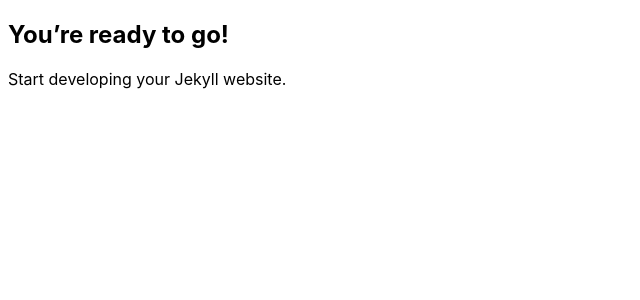
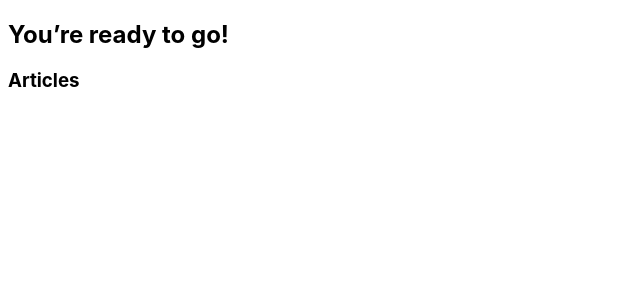
Before and after one commit to jdegbau/jdegbau.github.io, a Jekyll site: the page built from index.md, in a window 1280 px wide. Shown: the top 300 px of the page, without its empty margins (0-640 px from the left). Built offline with Jekyll 4.4.1, drawn with Linux system fonts in a browser that asks for light colours.

Commit message:
Added blogs to homepage

```diff
--- a/index.md
+++ b/index.md
@@ -5,4 +5,11 @@ title: "Happy Jekylling!"
 
 ## You're ready to go!
 
-Start developing your Jekyll website.
+<h3>Articles</h3>
+<ul>
+{% for post in site.posts %}
+  <li>
+    <a href="{{ post.url }}">{{ post.title }}</a>
+  </li>
+{% endfor %}
+</ul>
```
